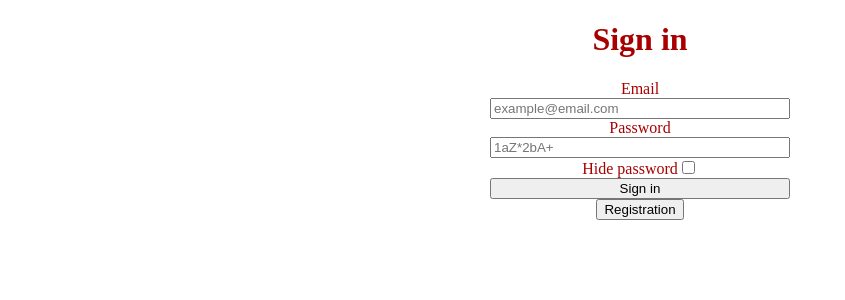
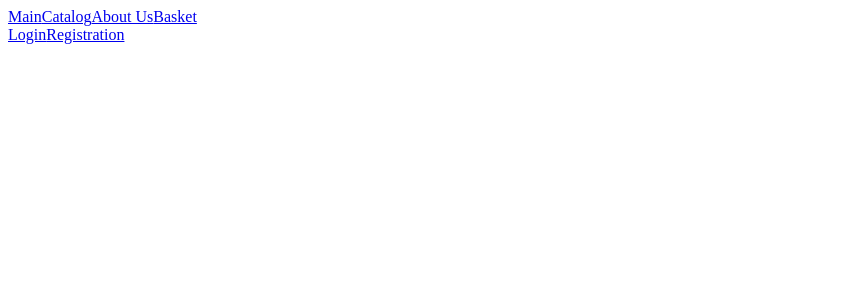
Before and after one commit to lustrochka/eCommerce-Application, a React app: page /#/login in a window 1280 px wide. Shown: the top 300 px of the page, without its empty margins (0-845 px from the left). Built offline with nearby package versions, Linux system fonts and the light colour scheme; what @commercetools/platform-sdk, @commercetools/sdk-client-v2 would draw is missing.

Commit message:
feat: add header with routing on login and registration

```diff
--- a/package.json
+++ b/package.json
@@ -66,8 +66,11 @@
     "@commercetools/sdk-client-v2": "^2.2.0",
     "@types/react": "^18.2.20",
     "@types/react-dom": "^18.2.7",
+    "@types/react-router-dom": "^5.3.3",
     "node-fetch": "^3.3.2",
     "react": "^18.2.0",
-    "react-dom": "^18.2.0"
+    "react-dom": "^18.2.0",
+    "react-router": "^6.15.0",
+    "react-router-dom": "^6.15.0"
   }
 }
--- a/src/index.html
+++ b/src/index.html
@@ -6,6 +6,5 @@
     <title>Document</title>
   </head>
   <body>
-    <h1>Hello, World!</h1>
   </body>
 </html>
--- a/src/index.tsx
+++ b/src/index.tsx
@@ -1,12 +1,14 @@
 import React from 'react';
+import ReactDOM from 'react-dom/client';
+import App from './modules/App/App';
+
 import './main.scss';
-import { createRoot } from 'react-dom/client';
-import { Routing } from './routing/routing';
-
-function NavigationBar() {
-  return <h1>Hello from React!</h1>;
-}
-
-const domNode = document.body;
-const root = createRoot(domNode);
-root.render(<Routing />);
+const entry = document.createElement('div');
+entry.id = 'root';
+document.body.append(entry);
+const root = ReactDOM.createRoot(entry);
+root.render(
+  <React.StrictMode>
+    <App />
+  </React.StrictMode>
+);
--- /dev/null
+++ b/src/modules/App/App.tsx
@@ -0,0 +1,12 @@
+import React from 'react';
+import { Header } from '../header/header';
+
+function App() {
+  return (
+    <>
+      <Header />
+    </>
+  );
+}
+
+export default App;
--- a/src/modules/header/header.tsx
+++ b/src/modules/header/header.tsx
@@ -1,49 +1,93 @@
+import React from 'react';
+import { BrowserRouter, NavLink, Route, Routes } from 'react-router-dom';
+import { useState } from 'react';
+import { LoginPage } from '../main/login-page/loginPage';
+import { RegistrationPage } from '../main/registration-page/registrationPage';
 import './header.scss';
+import { MainPage } from '../main/main-page/mainPage';
 
-export const links = [
+type link = {
+  text: string;
+  path: string;
+  element: React.JSX.Element;
+};
+
+const linksArr: link[] = [
+  {
+    text: 'Main',
+    path: '/',
+    element: <MainPage />,
+  },
   {
     text: 'Catalog',
-    href: '#',
+    path: '/',
+    element: <MainPage />,
   },
   {
     text: 'Basket',
-    href: '#',
+    path: '/',
+    element: <MainPage />,
   },
   {
     text: 'About us',
-    href: '#',
+    path: '/',
+    element: <MainPage />,
+  },
+];
+const loginArr: link[] = [
+  {
+    text: 'Login',
+    path: '/login',
+    element: <LoginPage />,
+  },
+  {
+    text: 'Registration',
+    path: '/registration',
+    element: <RegistrationPage />,
   },
 ];
 
-export const renderHeader = () => {
-  const body = document.body;
-  const headerWrap = document.createElement('div');
-  headerWrap.classList.add('header-wrap');
-  body.append(headerWrap);
-  const header = document.createElement('header');
-  header.classList.add('header');
-  body.append(header);
-
-  const nav = document.createElement('nav');
-  nav.classList.add('nav');
-  header.append(nav);
-
-  const list = document.createElement('ul');
-  list.classList.add('nav-wrap');
-  nav.append(list);
-
-  links.forEach((item) => createNavLink(list, item.text, item.href));
+export const Header = () => {
+  const [isLogin, setLogin] = useState(false);
+  const userName = 'User';
+  return (
+    <header className="header">
+      <nav>
+        <BrowserRouter>
+          <NavLink to="/">Main</NavLink>
+          <NavLink to="/">Catalog</NavLink>
+          <NavLink to="/">About Us</NavLink>
+          <NavLink to="/">Basket</NavLink>
+          <Routes>
+            {linksArr.map((item, index) => (
+              <Route path={item.path} element={item.element} key={index} />
+            ))}
+          </Routes>
+        </BrowserRouter>
+      </nav>
+      <div className="login-container">
+        {isLogin ? (
+          <span>Hi, {userName} </span>
+        ) : (
+          <BrowserRouter>
+            <NavLink to="/login">Login</NavLink>
+            <NavLink to="/registration">Registration</NavLink>
+            <Routes>
+              {loginArr.map((item, index) => (
+                <Route path={item.path} element={item.element} key={index} />
+              ))}
+            </Routes>
+          </BrowserRouter>
+        )}
+      </div>
+    </header>
+  );
 };
 
-export function createNavLink(parent: HTMLElement, text: string, href: string) {
-  const li = document.createElement('li');
-  li.classList.add('link-wrap');
-  parent.append(li);
-
-  const link = document.createElement('a');
-  link.classList.add('link');
-  link.innerText = text;
-  link.href = href;
-
-  li.append(link);
-}
+export const createNavLinks = (list: link[]) => {
+  return list.map((item, index) => (
+    <NavLink to={item.path} key={index}>
+      {item.text}
+    </NavLink>
+  ));
+};
--- a/src/modules/main/login-page/loginPage.tsx
+++ b/src/modules/main/login-page/loginPage.tsx
@@ -2,43 +2,64 @@ import React, { useState } from 'react';
 import { NavLink } from 'react-router-dom';
 
 const INPUTS = [
-  {name: 'Email', pattern: '[^@\\s]+@[^@\\s]+\\.[^@\\s]+', msg: 'A email address should be properly formatted (e.g., example@email.com)',
-    placeholder: 'example@email.com'},
-  {name: 'Password', pattern:'(?=.*[a-z])(?=.*[A-Z])(?=.*[0-9])(?=.*[!@#$%^&*]).{8,}',
-    msg:'Password should have minimum 8 characters, at least 1 uppercase letter, 1 lowercase letter, 1 special character, and 1 number',
-    placeholder:'1aZ*2bA+'},
+  {
+    name: 'Email',
+    pattern: '[^@\\s]+@[^@\\s]+\\.[^@\\s]+',
+    msg: 'A email address should be properly formatted (e.g., example@email.com)',
+    placeholder: 'example@email.com',
+  },
+  {
+    name: 'Password',
+    pattern: '(?=.*[a-z])(?=.*[A-Z])(?=.*[0-9])(?=.*[!@#$%^&*]).{8,}',
+    msg: 'Password should have minimum 8 characters, at least 1 uppercase letter, 1 lowercase letter, 1 special character, and 1 number',
+    placeholder: '1aZ*2bA+',
+  },
 ];
-
-
 
 export function LoginPage() {
   const [type, setType] = useState('text');
   const [checked, setChecked] = useState(false);
 
-  const result = INPUTS.map(INPUTS => {
-		return <>
+  const result = INPUTS.map((INPUTS) => {
+    return (
+      <>
         <label htmlFor={INPUTS.name}>{INPUTS.name}</label>
-    <input className='login-input' id={INPUTS.name} name={INPUTS.name} required type={INPUTS.name === 'Password' ? type : 'text'}
-      pattern={INPUTS.pattern} placeholder={INPUTS.placeholder} onChange={(e) => {
+        <input
+          className="login-input"
+          id={INPUTS.name}
+          name={INPUTS.name}
+          required
+          type={INPUTS.name === 'Password' ? type : 'text'}
+          pattern={INPUTS.pattern}
+          placeholder={INPUTS.placeholder}
+          onChange={(e) => {
             const message = e.target.validity.patternMismatch ? `${INPUTS.msg}` : '';
             e.target.setCustomValidity(message);
-      }}/>
+          }}
+        />
       </>
+    );
   });
 
   return (
-    <div className='login-page'>
-      <h1 className='login-title'>Sign in</h1>
-      <form className='login-form'>
+    <div className="login-page">
+      <h1 className="login-title">Sign in</h1>
+      <form className="login-form">
         {result}
         <div>
-          <label htmlFor='hide'>Hide password</label>
-          <input className='login-input' id='hide' type='checkbox' checked={checked} onChange={() => {
+          <label htmlFor="hide">Hide password</label>
+          <input
+            className="login-input"
+            id="hide"
+            type="checkbox"
+            checked={checked}
+            onChange={() => {
               checked ? setType('text') : setType('password');
-            setChecked(!checked)
-          }}/>
+              setChecked(!checked);
+            }}
+          />
         </div>
-        <button className='login-button' type='submit'>
+        <button className="login-button" type="submit">
           Sign in
         </button>
       </form>
--- a/src/modules/main/main-page/mainPage.ts
+++ /dev/null
@@ -1,15 +0,0 @@
-export function renderMainPage() {
-  const page = document.createElement('div');
-
-  const regLink = document.createElement('a');
-  regLink.textContent = 'Registration page';
-  regLink.href = '#registration';
-  page.appendChild(regLink);
-
-  const loginLink = document.createElement('a');
-  loginLink.textContent = 'Login page';
-  loginLink.href = '#login';
-  page.appendChild(loginLink);
-
-  return page;
-}
--- /dev/null
+++ b/src/modules/main/main-page/mainPage.tsx
@@ -0,0 +1,5 @@
+import React from 'react';
+
+export function MainPage() {
+  return <main></main>;
+}
--- a/src/routing/routing.tsx
+++ b/src/routing/routing.tsx
@@ -1,16 +1,16 @@
 import React from 'react';
 import { NotFound } from '../modules/main/404/404-page';
 import { LoginPage } from '../modules/main/login-page/loginPage';
+import { MainPage } from '../modules/main/main-page/mainPage';
 import { HashRouter, Routes, Route } from 'react-router-dom';
 import { RegistrationPage } from '../modules/main/registration-page/registrationPage';
-import { MainPage } from '../modules/main/main-page/mainPage';
 
 export function Routing() {
   return (
     <div>
       <HashRouter>
         <Routes>
-          <Route exact path="/" element={<MainPage />} />
+          <Route path="/" element={<MainPage />} />
           <Route path="/login" element={<LoginPage />} />
           <Route path="/registration" element={<RegistrationPage />} />
           <Route path="*" element={<NotFound />} />
```
Also changed, not shown: 1 other file (tests, documents, lock files or other folders). Lines whose indentation alone changed are shown as unchanged.
